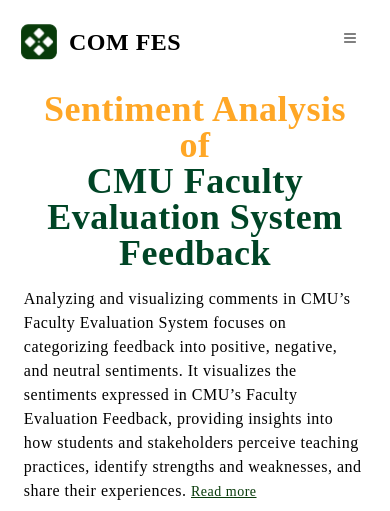
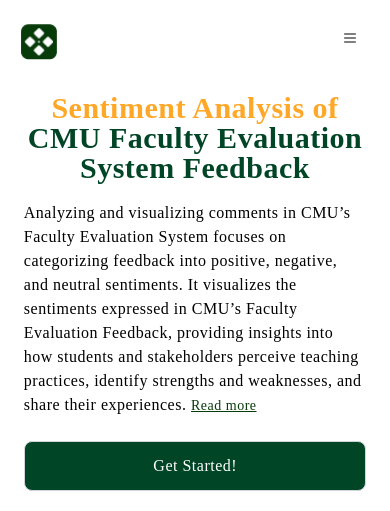
Before and after one commit to pamisa21/Capstone-FInal, a Flask app: page /main in a window 390 px wide. Shown: the top 511 px of the page. Run offline with Flask 3, Linux system fonts and the light colour scheme.

Commit message:
amin design

```diff
--- a/Templates/includes/Public/headers.html
+++ b/Templates/includes/Public/headers.html
@@ -4,10 +4,14 @@
     <nav class="flex justify-between text-b w-screen fixed top-0 left-0 z-50 bg-white">
       <div class="px-5 xl:px-12 py-6 flex w-full items-center">
         <!-- Logo -->
-        <a href="#" class="flex items-center">
+        <a href="#" class="flex flex-col items-center sm:flex-row sm:items-center sm:justify-start">
           <img src="static/img/feslogo.png" alt="Logo" class="h-9 w-auto">
-          <span class="ml-3 text-2xl font-bold font-heading focus-in-expand-fwd primary ">COM FES</span>
+          <span class="mt-2 sm:ml-3 sm:mt-0 text-2xl font-bold font-heading focus-in-expand-fwd primary hidden sm:flex">
+            COM FES
+          </span>
         </a>
+
+
 
         <!-- Nav Links (Hidden on small screens) -->
         <ul class="hidden md:flex px-4 mx-auto font-semibold font-heading space-x-12">
--- a/Templates/main.html
+++ b/Templates/main.html
@@ -22,7 +22,8 @@
                         <div class="place-self-center mr-auto lg:col-span-7">
                             <h2 class="mb-4 max-w-2xl text-4xl font-extrabold leading-none md:text-5xl xl:text-6xl dark:text-black">
                                  Sentiment Analysis of <br>
-                                <span class="pt-5">CMU Faculty Evaluation System Feedback</span></h2>
+                                <span class="pt-5">CMU Faculty Evaluation System Feedback</span>
+                            </h2>
                             <p class="mb-6 max-w-2x3 font-thin text-gray-500 lg:mb-8 md:text-sm lg:text-xl dark:text-gray-400">
                                 Analyzing and visualizing comments in CMU’s Faculty Evaluation System focuses on categorizing feedback into positive, negative,
                                  and neutral sentiments. It visualizes the sentiments expressed in CMU’s Faculty Evaluation Feedback, providing insights into how
--- a/static/css/style.css
+++ b/static/css/style.css
@@ -23,7 +23,7 @@
 
 #home-section h2 span {
     color: var(--primary);
-    text-align: center;
+
 }
 #home-section p {
     color: var(--gs40);
@@ -66,9 +66,12 @@
         margin-top: 0; /* No margin for smaller screens */
     }
     #home-section h2 {
-        text-align: center;
+        padding: 2px;
+        font-size: 30px;
+        text-align: center; /* Center the text */
     }
 }
+
 
 
 
```
